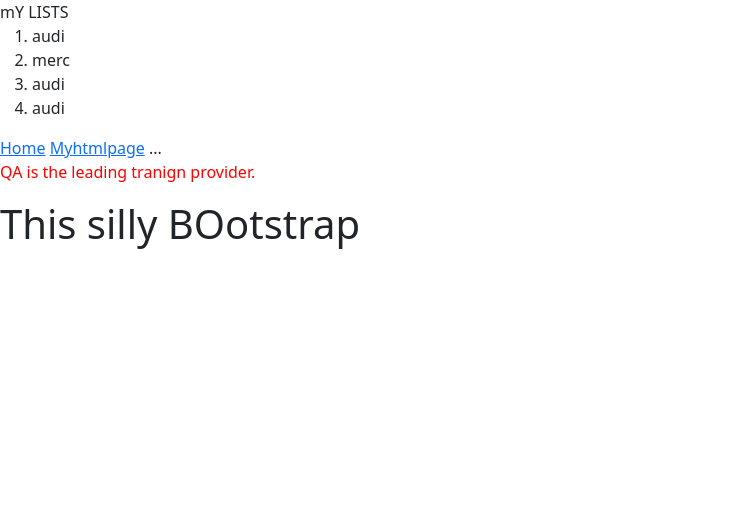
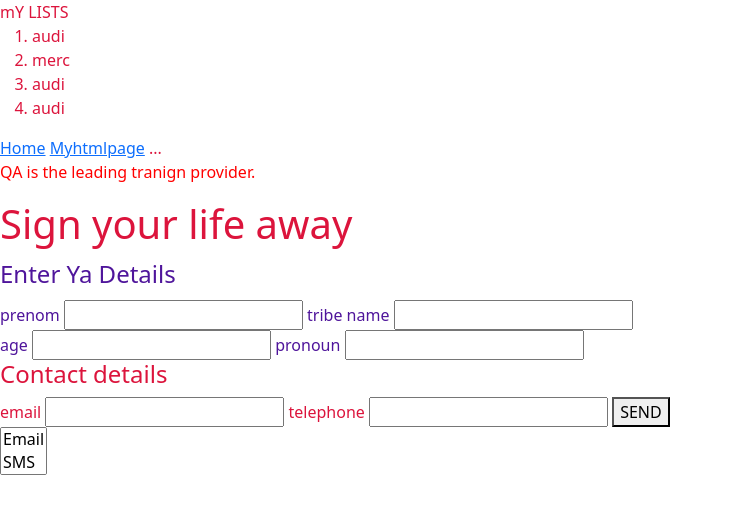
Before and after one commit to 14FU/FRontEndHTML, a plain HTML site: page index.html in a window 1280 px wide. Shown: the whole page, without its empty margins (0-733 px from the left). Drawn offline with nearby package versions, Linux system fonts and the light colour scheme.

Commit message:
form updated and coloured

```diff
--- a/index.html
+++ b/index.html
@@ -8,7 +8,7 @@
 <a href="/home">Home</a>
 <a href= "file:///C:/Users/Admin/Desktop/FRontEndHTML/MYHTMLPage.html">Myhtmlpage</a>
 <html lang="en">
-    <head>
+    <head style= "border-color: rgb(222, 135, 135);">
         <title>Index page </title>
         <link href=https://cdn.jsdelivr.net/npm/bootstrap@5.0.0-beta1/dist/css/bootstrap.min.css rel="stylesheet" integrity="sha384-giJF6kkoqNQ00vy+HMDP7azOuL0xtbfIcaT9wjKHr8RbDVddVHyTfAAsrekwKmP1" crossorigin="anonymous">
 
@@ -20,9 +20,45 @@
         <img scr="https://www.google.com/imgres?imgurl=https%3A%2F%2Fwww.dofsubsea.com%2Fmedia%2F1006%2Fdof_subsea_logo_rgb_blue.png&imgrefurl=https%3A%2F%2Fwww.dofsubsea.com%2F&tbnid=i5hONtG_yzTeJM&vet=12ahUKEwiF05W5yLL6AhXY_IUKHbK0C0kQMygAegUIARDfAQ..i&docid=SykvNIMsD7LpgM&w=651&h=198&q=dof&ved=2ahUKEwiF05W5yLL6AhXY_IUKHbK0C0kQMygAegUIARDfAQ">
 
     </body>
-    <body>
-        <h1>This silly BOotstrap</h1>
-        <script src="https://cdn.jsdelivr.net/npm/bootstrap@5.0.0-beta1/dist/js/bootstrap.bundle.min.js" integrity="sha384-ygbV9kiqUc6oa4msXn9868pTtWMgiQaeYH7/t7LECLbyPA2x65Kgf80OJFdroafW" crossorigin="anonymous"></script>
+    <body style="color: crimson;">
+        <h1>Sign your life away</h1>
+        <fieldset style= "color: rgb(79, 21, 155);">
+            <legend>Enter Ya Details</legend>
+             <label for= 'fname'> prenom</label>
+            <input id="fname" type="text">
+            <label for= 'sname'> tribe name</label>
+            <input id="sname" type="text">
+            <br>
+            <label for= 'age'> age </label>
+            <input id="age" type="number">
+            <label for= "pronoun"> pronoun</label>
+            <input id="pronoun" type="text">
+
+        </fieldset>
+
+
+    <form method="post" action="mailform.php">
+
+        <h4>Contact details</h4>
+        <label for= 'email'> email</label>
+
+        <input name="sender" type="text">
+        <label for= 'telephone'> telephone</label>
+
+        <input name="content" type="text">
+
+        <button type="submit">SEND</button>
+        <br>
+
+        <select id= "marketing" name= "marketing" size="2" multiple>
+            <option value ="email">Email</option>
+            <option value ="SMS">SMS</option>
+            <option value ="post">Post</option>
+        </select>
+
+    </form>
+
+
 
 
     </body>
```
